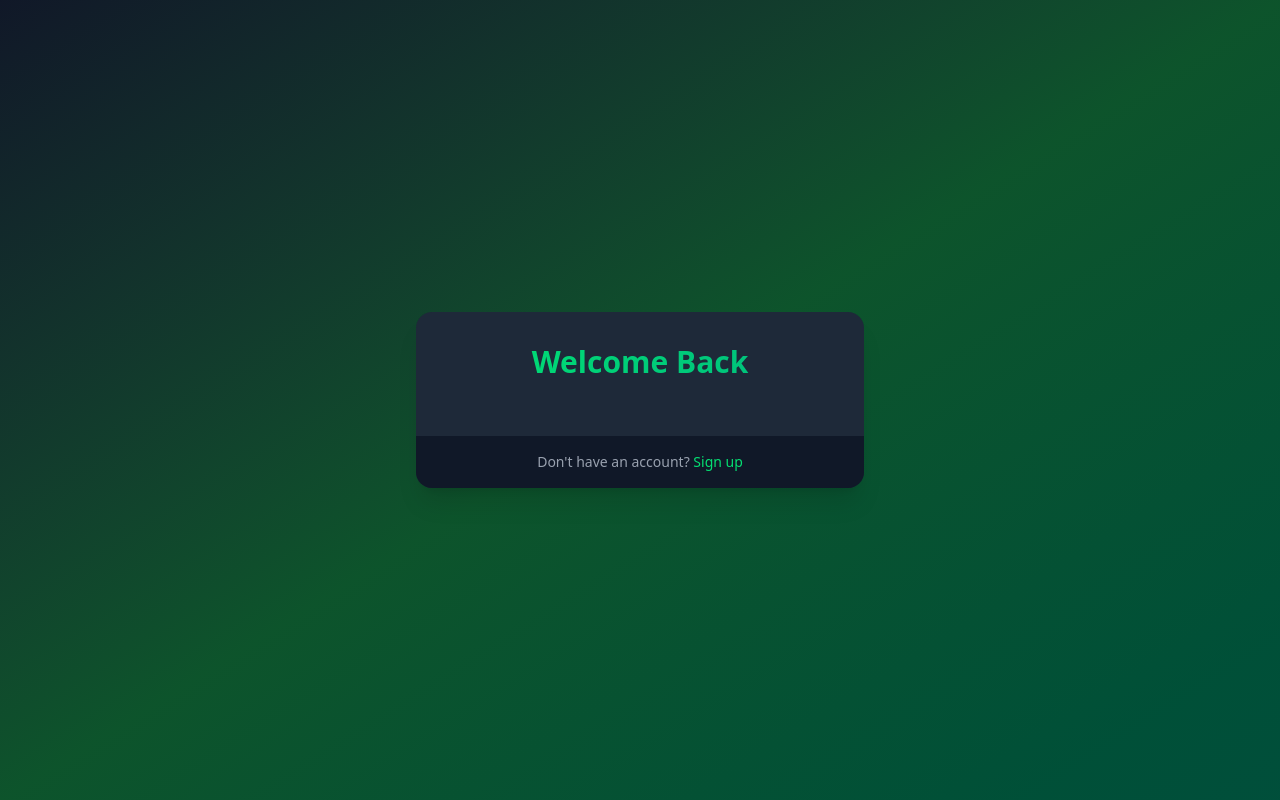
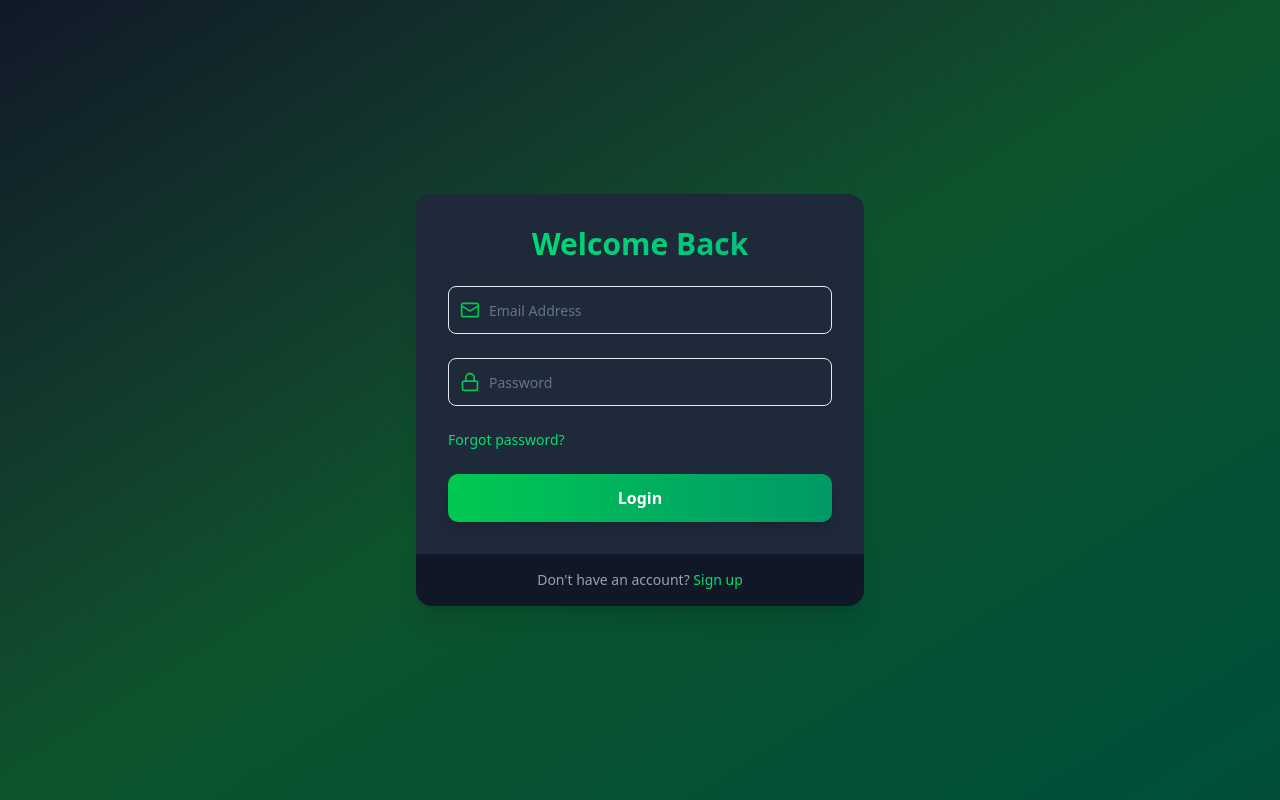
Before and after one commit to muhammadderic/mern_auth_api_services, a React (Vite) app in the folder frontend/: page /login in a window 1280 px wide. Built offline with nearby package versions, Linux system fonts and the light colour scheme.

Commit message:
feat: create login method in auth store, add form section to login page

```diff
--- a/frontend/src/pages/LoginPage.tsx
+++ b/frontend/src/pages/LoginPage.tsx
@@ -1,7 +1,21 @@
+import { Input } from "@/components/ui/input";
+import { useAuthStore } from "@/store/authStore";
 import { motion } from "motion/react";
+import { useState } from "react";
 import { Link } from "react-router-dom";
+import { Mail, Lock, Loader } from "lucide-react";
 
 const LoginPage = () => {
+  const [email, setEmail] = useState("");
+  const [password, setPassword] = useState("");
+
+  const { login, isLoading, error } = useAuthStore();
+
+  const handleLogin = async (e: any) => {
+    e.preventDefault();
+    await login({ email, password });
+  };
+
   return (
     <motion.div
       initial={{ opacity: 0, y: 20 }}
@@ -13,6 +27,41 @@ const LoginPage = () => {
         <h2 className='text-3xl font-bold mb-6 text-center bg-gradient-to-r from-green-400 to-emerald-500 text-transparent bg-clip-text'>
           Welcome Back
         </h2>
+
+        <form onSubmit={handleLogin}>
+          <Input
+            icon={Mail}
+            type='email'
+            placeholder='Email Address'
+            value={email}
+            onChange={(e) => setEmail(e.target.value)}
+          />
+
+          <Input
+            icon={Lock}
+            type='password'
+            placeholder='Password'
+            value={password}
+            onChange={(e) => setPassword(e.target.value)}
+          />
+
+          <div className='flex items-center mb-6'>
+            <Link to='/forgot-password' className='text-sm text-green-400 hover:underline'>
+              Forgot password?
+            </Link>
+          </div>
+          {error && <p className='text-red-500 font-semibold mb-2'>{error}</p>}
+
+          <motion.button
+            whileHover={{ scale: 1.02 }}
+            whileTap={{ scale: 0.98 }}
+            className='w-full py-3 px-4 bg-gradient-to-r from-green-500 to-emerald-600 text-white font-bold rounded-lg shadow-lg hover:from-green-600 hover:to-emerald-700 focus:outline-none focus:ring-2 focus:ring-green-500 focus:ring-offset-2 focus:ring-offset-gray-900 transition duration-200 cursor-pointer'
+            type='submit'
+            disabled={isLoading}
+          >
+            {isLoading ? <Loader className='w-6 h-6 animate-spin  mx-auto' /> : "Login"}
+          </motion.button>
+        </form>
       </div>
 
       <div className='px-8 py-4 bg-gray-900 bg-opacity-50 flex justify-center'>
--- a/frontend/src/store/authStore.ts
+++ b/frontend/src/store/authStore.ts
@@ -14,12 +14,18 @@ type SignupParams = {
   password: string;
 }
 
+type LoginParams = {
+  email: string;
+  password: string;
+}
+
 type AuthStore = {
   user: User | null;
   isAuthenticated: boolean;
   error: string | null;
   isLoading: boolean;
   signup: (params: SignupParams) => Promise<void>;
+  login: (params: LoginParams) => Promise<void>;
 }
 
 const API_URL = import.meta.env.MODE === "development" ? "http://localhost:5000/api/v1/auth" : "/api/v1/auth";
@@ -46,4 +52,24 @@ export const useAuthStore = create<AuthStore>((set) => ({
       throw error;
     }
   },
+
+  login: async ({ email, password }: LoginParams) => {
+    set({ isLoading: true, error: null });
+
+    try {
+      const response = await axios.post(`${API_URL}/login`, { email, password });
+      set({
+        isAuthenticated: true,
+        user: response.data.user,
+        error: null,
+        isLoading: false,
+      });
+    } catch (error: any) {
+      set({
+        error: error.response?.data?.message || "Error logging in",
+        isLoading: false
+      });
+      throw error;
+    }
+  },
 }))
```
